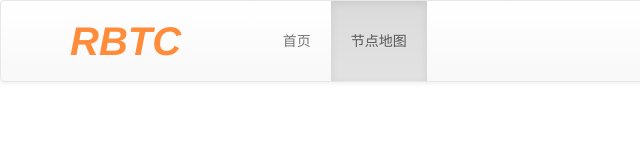
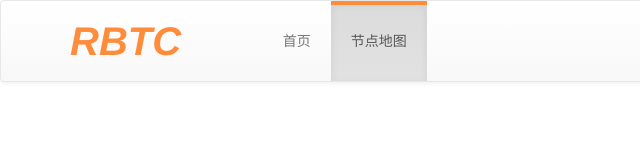
Before and after one commit to NewEconomicTeam/RoyalBitcoin-NodeMap-Web, a website: page source/html/index.html in a window 1280 px wide. Shown: the full height of the page, 0-640 px from the left. Drawn offline with nearby package versions, Linux system fonts and the light colour scheme; files that its build step writes are made by us from their sources.

Commit message:
F: 增加导航条内菜单项的hover效果

```diff
--- a/source/styles/partials/nav.css
+++ b/source/styles/partials/nav.css
@@ -27,6 +27,33 @@
   }
 }
 
+.navbar-default .navbar-nav > li > a {
+  &:before {
+    content: "";
+    position: absolute;
+    left: 50%;
+    right: 50%;
+    top: 0;
+    background: var(--color-theme);
+    height: 4px;
+    transition-property: "left, right";
+    transition-duration: .3s;
+    transition-timing-function: ease-out;
+  }
+
+  &:hover:before, &:focus:before {
+    left: 0;
+    right: 0;
+  }
+}
+
+.navbar-default .navbar-nav > li.active > a {
+  &:before {
+    left: 0;
+    right: 0;
+  }
+}
+
 @media screen and (min-width: 768px) {
   .navbar-nav > li > a {
     padding: 30px 20px;
```
